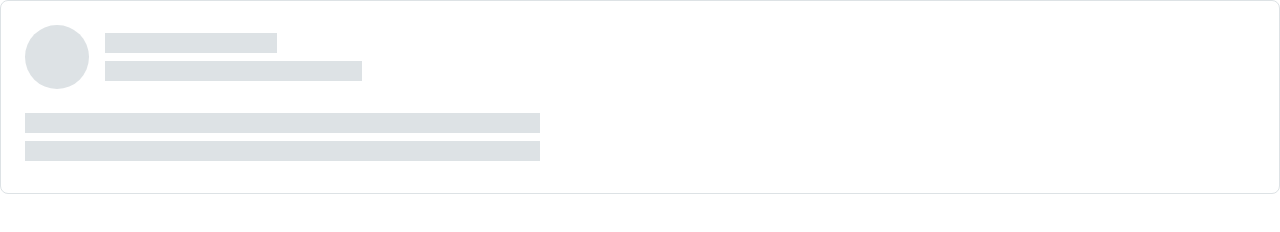
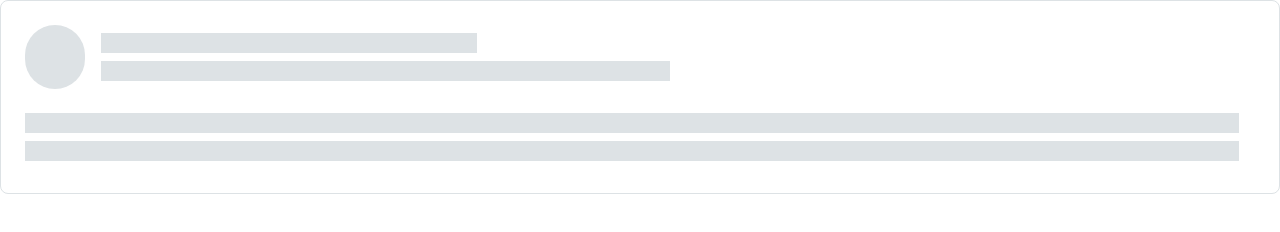
Before and after one commit to js-tasks-ru/htmlcss-20220919_andrewinapple, a website: page 04-lection2/02-skeleton/index.html in a window 1280 px wide. Drawn offline with Linux system fonts and the light colour scheme.

Commit message:
Skeleton fixes

```diff
--- a/04-lection2/02-skeleton/skeleton.css
+++ b/04-lection2/02-skeleton/skeleton.css
@@ -26,21 +26,24 @@
     height: 20px;
 }
 
-.skeleton__heading-text-area {}
+.skeleton__heading-text-area {
+    width: 100%;
+}
 
 .skeleton__elem_short {
-    width: 172px;
+    width: 33%;
     margin-bottom: 8px;
 }
 
 .skeleton__elem_medium {
-    width: 257px;
+    width: 50%;
 }
 
 .skeleton__elem_long {
-    width: 515px;
+    width: 100%;
 }
 
-.skeleton__elem_long:first-child {
+
+.skeleton__paragraphs .skeleton__elem_long:first-child {
     margin-bottom: 8px;
 }
```
